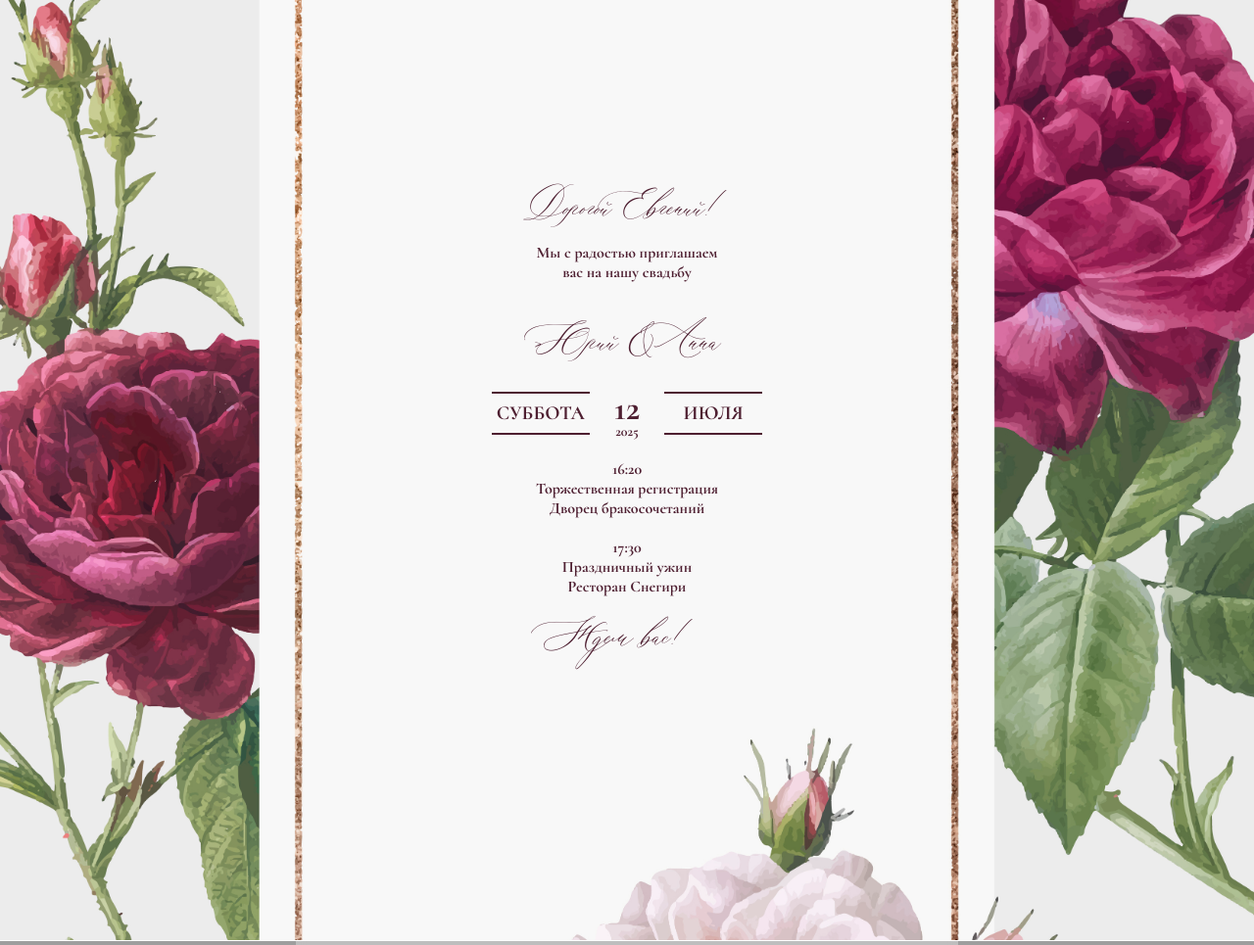
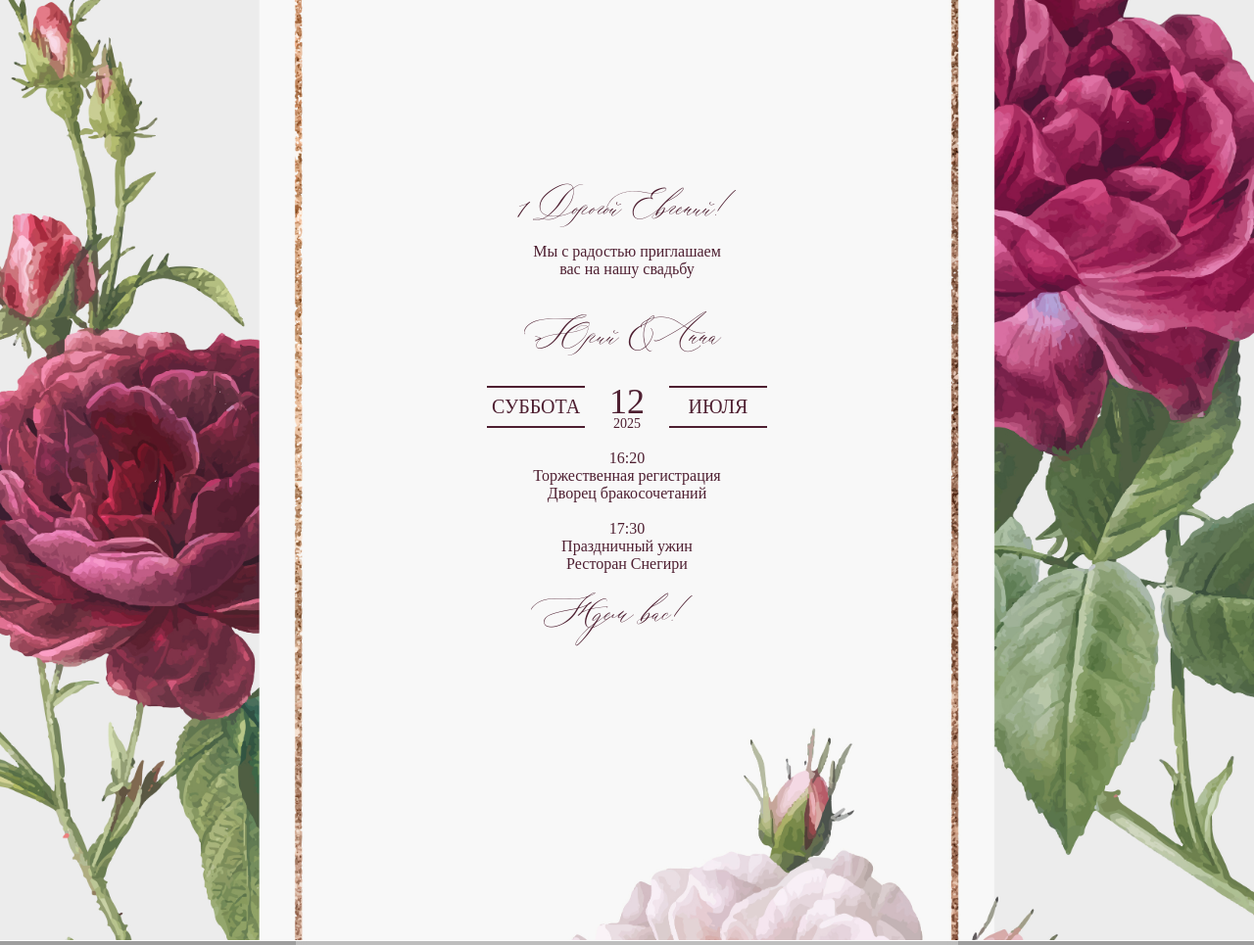
Before and after one commit to urakobzar/urakobzar.github.io, a PHP site: page / in a window 1280 px wide. Shown: the top 965 px of the page at 98% size. Run offline with PHP 8.4, Linux system fonts and the light colour scheme; grey boxes are pictures that could not be loaded.

Commit message:
Шрифт

```diff
--- a/WeddingInvitation/index.html
+++ b/WeddingInvitation/index.html
@@ -10,6 +10,7 @@
     <link rel="stylesheet" type="text/css" href="./icons/css/all.min.css">
     <link href="https://fonts.googleapis.com/css?family=Caveat|Quicksand&display=swap" rel="stylesheet">
     <link href="https://fonts.googleapis.com/css2?family=Playfair+Display:wght@400;700&display=swap" rel="stylesheet">
+    <link href="https://fonts.googleapis.com/css2?family=PT+Serif&display=swap" rel="stylesheet">
     <meta name="viewport" content="width=device-width, initial-scale=1">
     <style>
         iframe {
@@ -23,7 +24,7 @@
   <body>
     <header class="header">
       <h1 class="heading">
-        <span class="heading-subtext" > Дорогой Евгений!</span>
+        <span class="heading-subtext" >1 Дорогой Евгений!</span>
         <span class="sub-heading"> Мы с радостью приглашаем
           <br>вас на нашу свадьбу</span>
         <br><br><span class="heading-subtext" > >Юрий & Анна</span>
--- a/WeddingInvitation/theme.css
+++ b/WeddingInvitation/theme.css
@@ -7,7 +7,7 @@ html, body {
     margin: 0;
     height: 100vh;
     text-align: center;
-    font-family: 'Cormorant Bold', serif;
+    font-family: 'PT Serif', ''Georgia'', ''Times New Roman'', serif;
 }
 
 .body{
```
